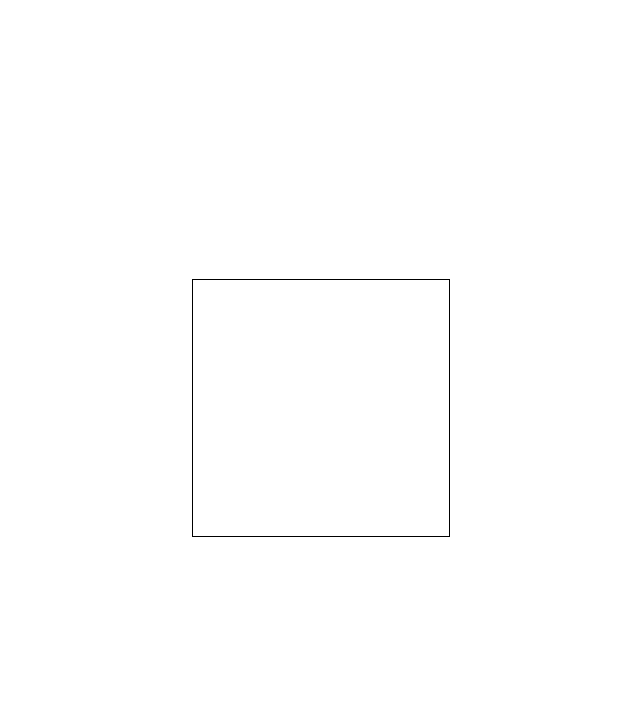
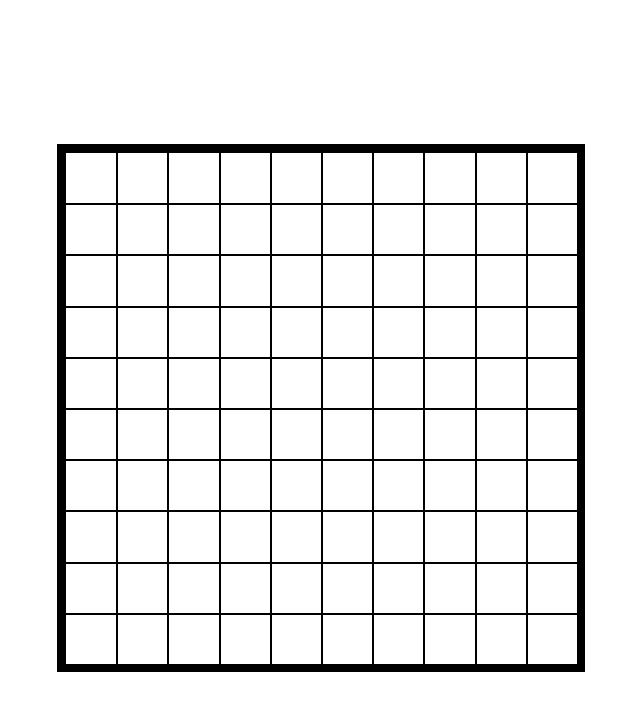
Before and after one commit to telmenb/etch-a-sketch, a plain HTML site: page index.html in a window 1280 px wide. Shown: the whole page, without its empty margins (319-959 px from the left). Drawn offline with Linux system fonts and the light colour scheme.

Commit message:
figured out grid

```diff
--- a/index.html
+++ b/index.html
@@ -5,12 +5,12 @@
     <meta http-equiv="X-UA-Compatible" content="IE=edge">
     <meta name="viewport" content="width=device-width, initial-scale=1.0">
     <link rel="stylesheet" href="style.css">
-    <!-- <script src="main.js" defer></script> -->
+    <script src="main.js" defer></script>
     <title>Etch-a-sketch</title>
 </head>
 <body>
 
-    <div class="grid">
+    <div class="grid-container">
     </div>
 
 </body>
--- a/main.js
+++ b/main.js
@@ -1,12 +1,10 @@
-grid = document.querySelector(".grid");
+const x = 10;
 
-for (let i = 0; i < 16; i++) {
+grid = document.querySelector(".grid-container");
+grid.style.cssText = `grid-template-columns: repeat(${x}, ${32/x}rem); grid-template-rows: repeat(${x}, ${32/x}rem)`;
+
+for (let i = 0; i < x*x; i++) {
     row = document.createElement("div");
-    // row.style.cssText = "display: flex; height: 1rem; width: 16rem";
-    for (let j = 0; j < 16; j++) {
-        cell = document.createElement("div");
-        // cell.style.cssText = "height: 1rem; width: 1rem";
-        row.appendChild(cell);
-    }
-    grid.appendChild(row);
+    row.style.cssText = `height: ${32/x}rem; width: ${32/x}rem; border: 0.01rem solid black`;
+    grid.append(row);
 }
--- a/style.css
+++ b/style.css
@@ -5,11 +5,11 @@ body {
     align-items: center;
 }
 
-.grid {
+.grid-container {
     display: grid;
     margin: 3rem;
     padding: 0;
-    border: 1px solid black;
-    width: 16rem;
-    height: 16rem;
+    border: .5rem solid black;
+    width: 32rem;
+    height: 32rem;
 }
```
